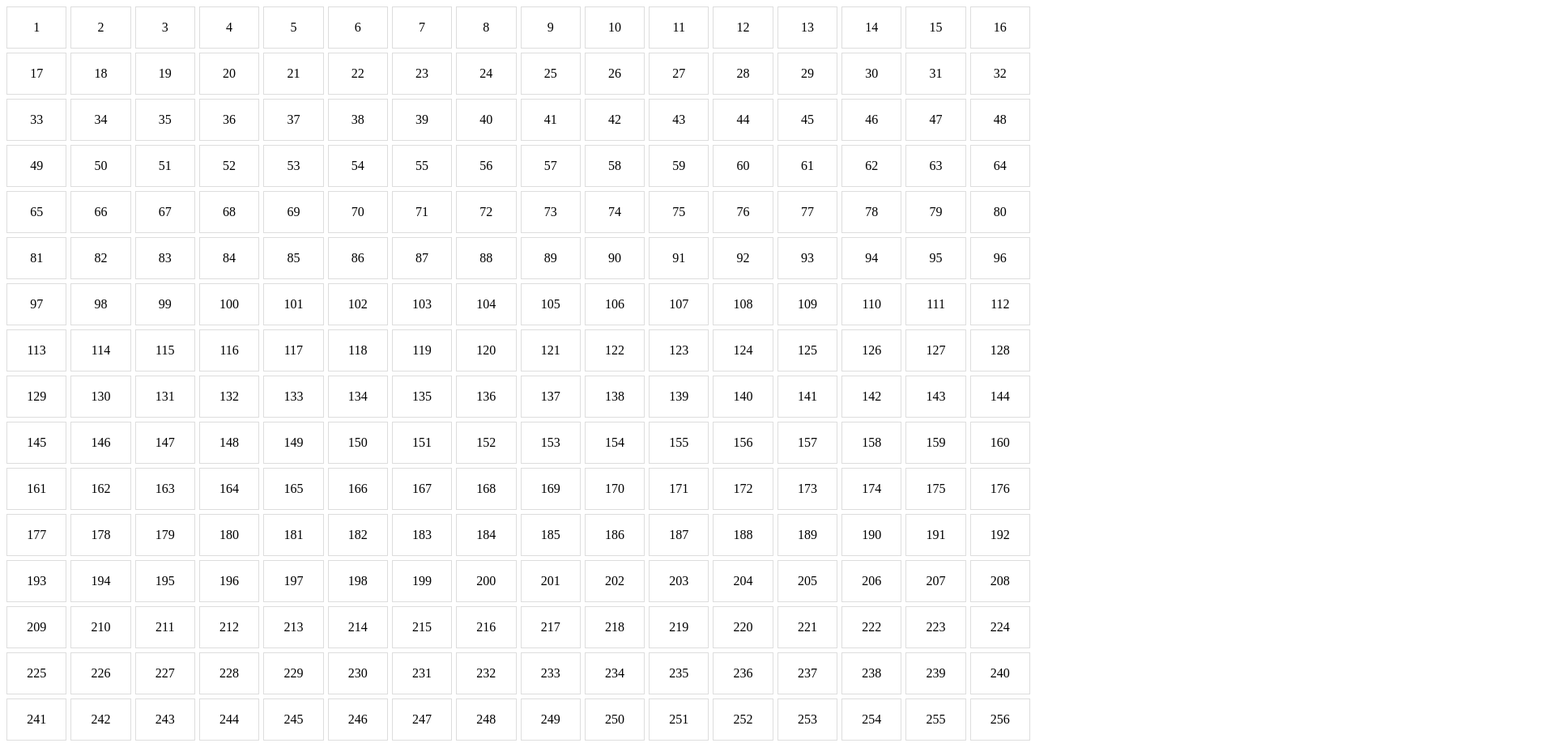
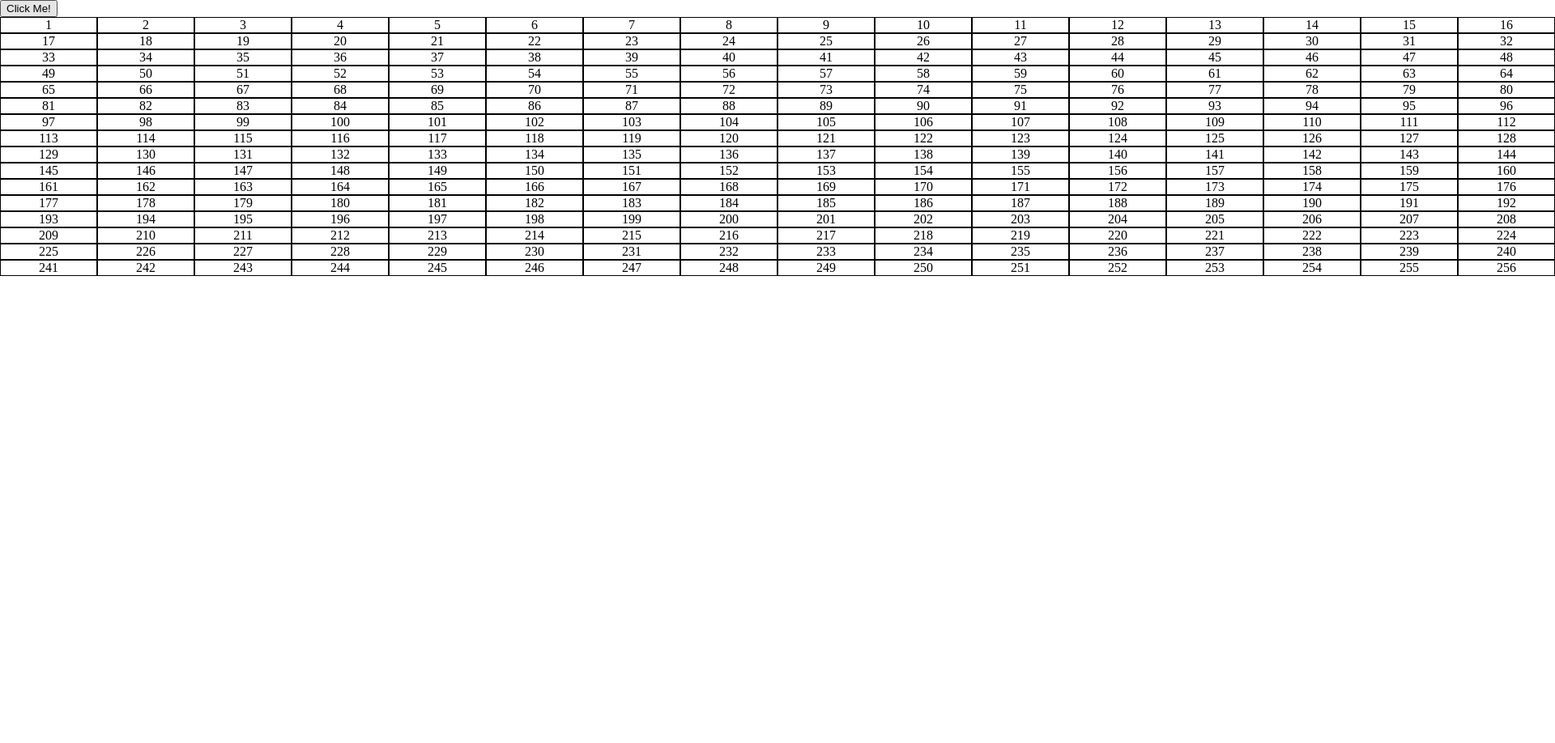
Before and after one commit to Morfeuszzz/etch-a-sketch-odin-project, a plain HTML site: page index.html in a window 1280 px wide. Shown: the whole page at 81% size, 1920 px wide, since content can reach past the window. After the commit the page ends 800 px from the top, so only its background shows below. Drawn offline with Linux system fonts and the light colour scheme.

Commit message:
small changes

```diff
--- a/index.html
+++ b/index.html
@@ -6,44 +6,84 @@
     <meta name="viewport" content="width=device-width, initial-scale=1.0">
     <title>Document</title>
     <style>
+        body{
+            margin: 0;
+            width: 1920px;
+        }
+
         :root {
+            --grid-rows: 1;
             --grid-cols: 1;
-            --grid-rows: 1;
         }
 
         #container{
             display: grid;
-            grid-gap: 5px;
             grid-template-rows: repeat(var(--grid-rows), 1fr);
             grid-template-columns: repeat(var(--grid-cols), 1fr);
         }
 
         .grid-item {
-            padding: 1em;
-            border: 1px solid #ddd;
+            /* padding: 1em; */
+            /* padding: 1px; */
+            /* width: 20px;
+            height: 4px; */
+            border: 1px solid black;
             text-align: center;
         }
+
         .grid-item:hover{
             background-color: red;
+        }
+
+        button{
+            margin: 0;
         }
     </style>
 </head>
 <body>
+    <button id="button">Click Me!</button><br>
     <div id="container"></div>
     <script>
         const container = document.getElementById("container");
 
-        function createRows(rows, columns) {
+        let button = document.getElementById("button");
+
+
+        function createSquare(rows) {
             container.style.setProperty('--grid-rows', rows);
-            container.style.setProperty('--grid-cols', columns);
-            for(let i=0; i<(rows*columns); i++) {
+            container.style.setProperty('--grid-cols', rows);
+            for(let i=0; i<(rows*rows); i++) {
                 let cell = document.createElement("div");
                 cell.innerHTML = (i + 1);
                 container.appendChild(cell).className = "grid-item";
             }
         }
 
-        createRows(16, 16);
+        function defaultGrid(x){
+            createSquare(x);
+        }
+        defaultGrid(16);
+
+        button.addEventListener("click", ()=>{
+            let numberOfRows = parseInt(prompt("Enter a number of rows", "16"));
+            while(numberOfRows > 100){
+                numberOfRows = parseInt(prompt("Enter a number of rows", "16"));
+            }
+
+            container.innerHTML = "";
+            createSquare(numberOfRows);
+        });
+
+        // function createSquare(rows){
+        //     for(let i=0; i<rows; i++){
+        //         let row = document.createElement("div");
+        //         container.appendChild(row).className = "grid-row";
+        //     }
+        //     for(let j=0; j<rows; j++){
+        //         for(let k=0; k<)
+        //     }
+        // }
+        // createSquare(16);
 
     </script>
 </body>
```
